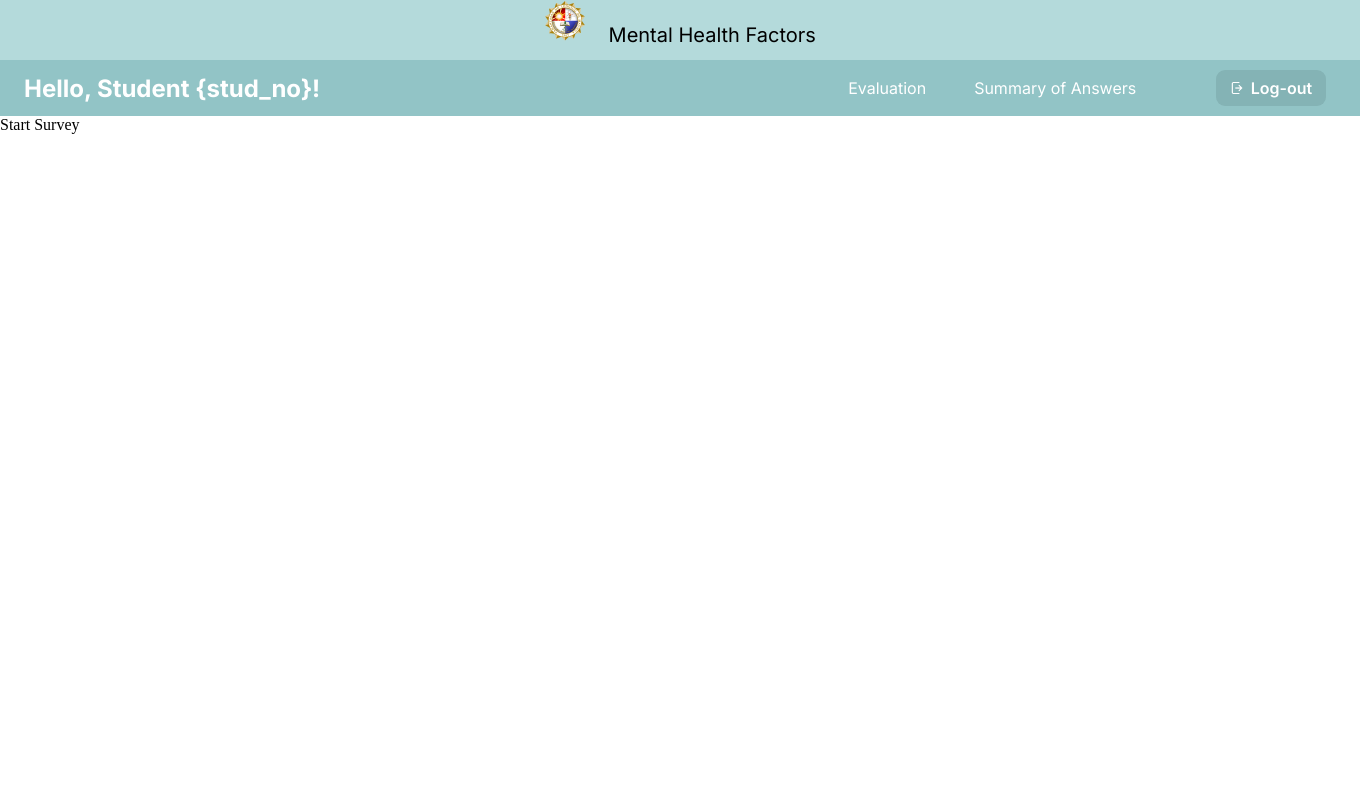
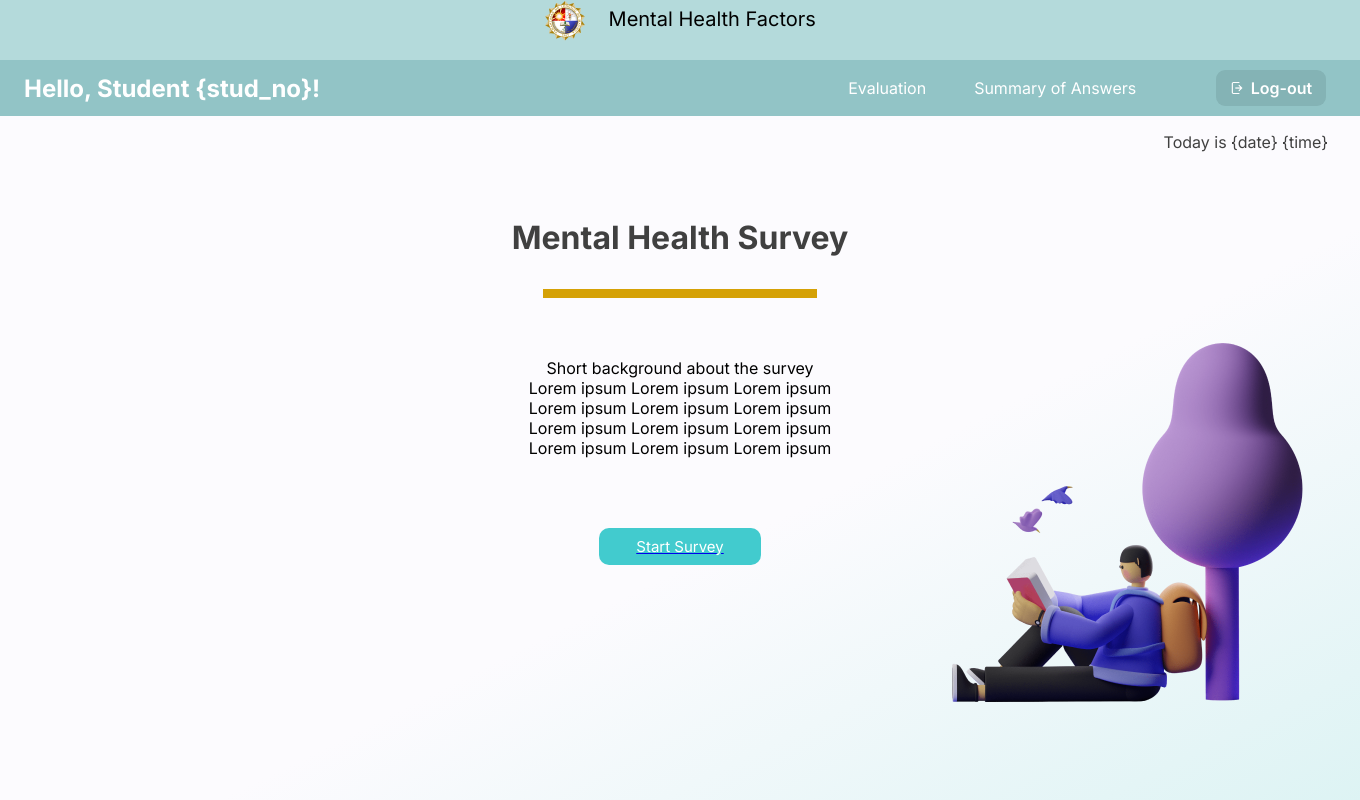
Before and after one commit to nglcaie/capstone_ver1, a Django app: page /start_survey in a window 1360 px wide. Run offline with Django 4.2, Linux system fonts and the light colour scheme; some web fonts are replaced.

Commit message:
with start survey

```diff
--- a/capswebsite/static/css/navbar-student.css
+++ b/capswebsite/static/css/navbar-student.css
@@ -2,22 +2,20 @@
 
 body{
     margin:0px;
-    width: 100;
-    height: auto;
+    width: 100%;
+    height: 100%;
 }
 
 .nav-bar-1{
     height: 3em;
-    /* display: flex;
-    align-items: center; */
     background-color: #B4DADB;
+    text-align: center;
+    align-items: center;
+
     font-family: 'Inter';
     font-style: normal;
     font-weight: 400;
     font-size: 20px;
-    text-align: center;
-    vertical-align: middle;
-
 }
 
 .nav-bar-2{
@@ -25,7 +23,6 @@
     height: 3.5em;
     display: flex;
     align-items: center;
-
 }
 
 .hello{
@@ -69,7 +66,7 @@
     background-color: #84B3B5;;
   }
 
-  .logout {
+  .btn-logout {
     background-color: #84B3B5;
     border: none;
     color: white;
@@ -89,7 +86,7 @@
 
   }
 
-  .logout:hover {
+  .btn-logout:hover {
     background-color: #B4DADB;
     color: white;
   }
--- a/capswebsite/templates/landing.html
+++ b/capswebsite/templates/landing.html
@@ -107,6 +107,7 @@
         background: #42CBCE;
         border-radius: 10px;
         border: none;
+        cursor: pointer;
     }
 
     .btn-lg:hover {
--- a/capswebsite/templates/login.html
+++ b/capswebsite/templates/login.html
@@ -111,6 +111,7 @@
         background: #42CBCE;
         border-radius: 10px;
         border: none;
+        cursor: pointer;
     }
 
     .btn-lg:hover {
--- a/capswebsite/templates/sign_up.html
+++ b/capswebsite/templates/sign_up.html
@@ -111,6 +111,7 @@
         background: #42CBCE;
         border-radius: 10px;
         border: none;
+        cursor: pointer;
     }
 
     .btn-lg:hover {
--- a/capswebsite/templates/student/start_survey.html
+++ b/capswebsite/templates/student/start_survey.html
@@ -2,8 +2,101 @@
 
 {% include 'student/student-navbar.html' %}
 
+<style>
+    body{
+        margin: 0px;
+        min-height: 100vh;
+        background: linear-gradient(153.3deg, #FCFBFE 61.32%, #D8F2F2 106.14%);
+        overflow-y: hidden;
+    }
+
+    .date-time{
+        font-family: 'Inter';
+        font-style: normal;
+        font-weight: 400;
+        font-size: 1em;
+        color: #404040;
+        text-align: right;
+        margin-right: 2em;
+    }
+
+    .title{
+        font-family: 'Inter';
+        font-style: normal;
+        font-weight: 700;
+        font-size: 2em;
+        text-align: center;
+        margin-bottom: 1em;
+
+        color: #404040;
+    }
+
+    .description{
+        text-align: center;
+        font-family: 'Inter';
+        font-style: normal;
+        font-weight: 400;
+        font-size: 1em;
+    }
+
+    .btn-start-survey {
+        width: 161.72px;
+        height: 37.33px;
+        color: white;
+        font-family: 'Inter';
+        font-style: normal;
+        font-weight: 500;
+        font-size: 15px;
+        line-height: 18px;
+
+        background: #42CBCE;
+        border-radius: 10px;
+        border: none;
+        cursor: pointer;
+        margin:auto;
+        display:block;
+        text-decoration: none;
+    }
+
+    .btn-start-survey:hover {
+        background-color: #92C4C6;
+        text-decoration: none;
+    }
+
+    .tree-saly{
+        position: absolute;
+        width: 474px;
+        height: 474px;
+        left: 885px;
+        top: 322px;
+    }
+</style>
+
 {% block content %}
 
-Start Survey
+<p class="date-time">Today is {date} {time}</p>
+
+<br>
+
+<p class='title'>Mental Health Survey</p>
+<hr width="20%" color="#D5A106" size="9em">
+
+<br><br>
+
+<p class="description">
+    Short background about the survey<br>
+    Lorem ipsum Lorem ipsum Lorem ipsum<br>
+    Lorem ipsum Lorem ipsum Lorem ipsum<br>
+    Lorem ipsum Lorem ipsum Lorem ipsum<br>
+    Lorem ipsum Lorem ipsum Lorem ipsum<br>
+</p>
+
+<br><br><br>
+
+<a href="#">
+    <button class="btn-start-survey">Start Survey</button>
+</a>
+
+<img src="{% static 'image/tree-saly.png' %}" class="tree-saly">
 
 {% endblock %}
--- a/capswebsite/templates/student/student-navbar.html
+++ b/capswebsite/templates/student/student-navbar.html
@@ -12,9 +12,9 @@
 
 <body>
     <div class="nav-bar-1">
-        <img src="{% static 'image/plm-logo.png' %}">
-        &nbsp;&nbsp;
-        Mental Health Factors
+            <img src="{% static 'image/plm-logo.png' %}" style="vertical-align: middle">
+            &nbsp;&nbsp;
+            Mental Health Factors
     </div>
     <div class="nav-bar-2">
         <p class="hello">Hello, Student {stud_no}!</p>
@@ -25,13 +25,16 @@
             </ul>
 
             <a href="#">
-                <button class="logout"><img src="{% static 'image/logout-icon.png' %}" height="12em">&nbsp; Log-out</button>
+                <button class="btn-logout"><img src="{% static 'image/logout-icon.png' %}" height="12em">&nbsp; Log-out</button>
             </a>
         </div>
     </div>
 
-    {% block content %}
+    <div class="content">
+        {% block content %}
 
-    {% endblock %}
+        {% endblock %}
+    </div>
+
 </body>
 </html>
```
